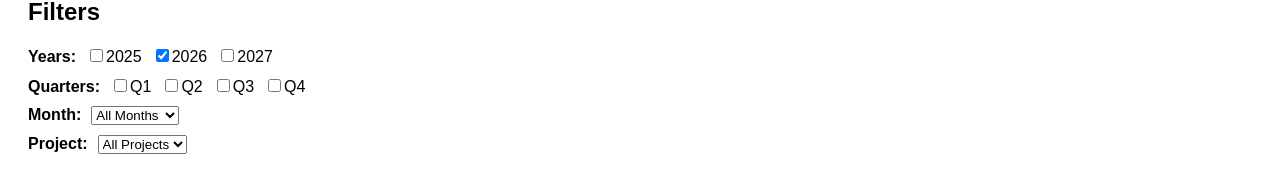
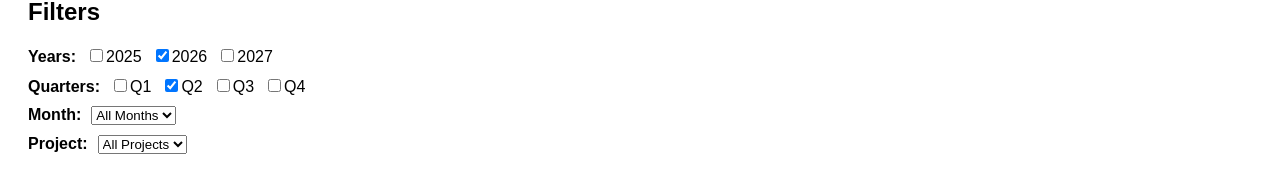
Before and after one commit to pinaki-GH/budget-tracker, a Next.js app: page / in a window 1280 px wide. Shown: the part 173-342 px from the top of the page. Built offline with nearby package versions, Linux system fonts and the light colour scheme.

Commit message:
Update page.js

```diff
--- a/app/page.js
+++ b/app/page.js
@@ -38,7 +38,7 @@ export default function Home() {
 
   // Multi-select filters
   const [yearFilter, setYearFilter] = useState([currentYear])
-  const [quarterFilter, setQuarterFilter] = useState([])
+  const [quarterFilter, setQuarterFilter] = useState([currentQuarter])
   const [monthFilter, setMonthFilter] = useState('')
 
   // Project Filter
@@ -486,7 +486,7 @@ if (projectBurnRate > 0) {
   // Clear Filters
   const clearFilters = () => {
   setYearFilter([currentYear])
-  setQuarterFilter([])
+  setQuarterFilter([currentQuarter])
   setMonthFilter('')
   setProjectFilter('All Projects')
   setPurposeFilter('')
```
